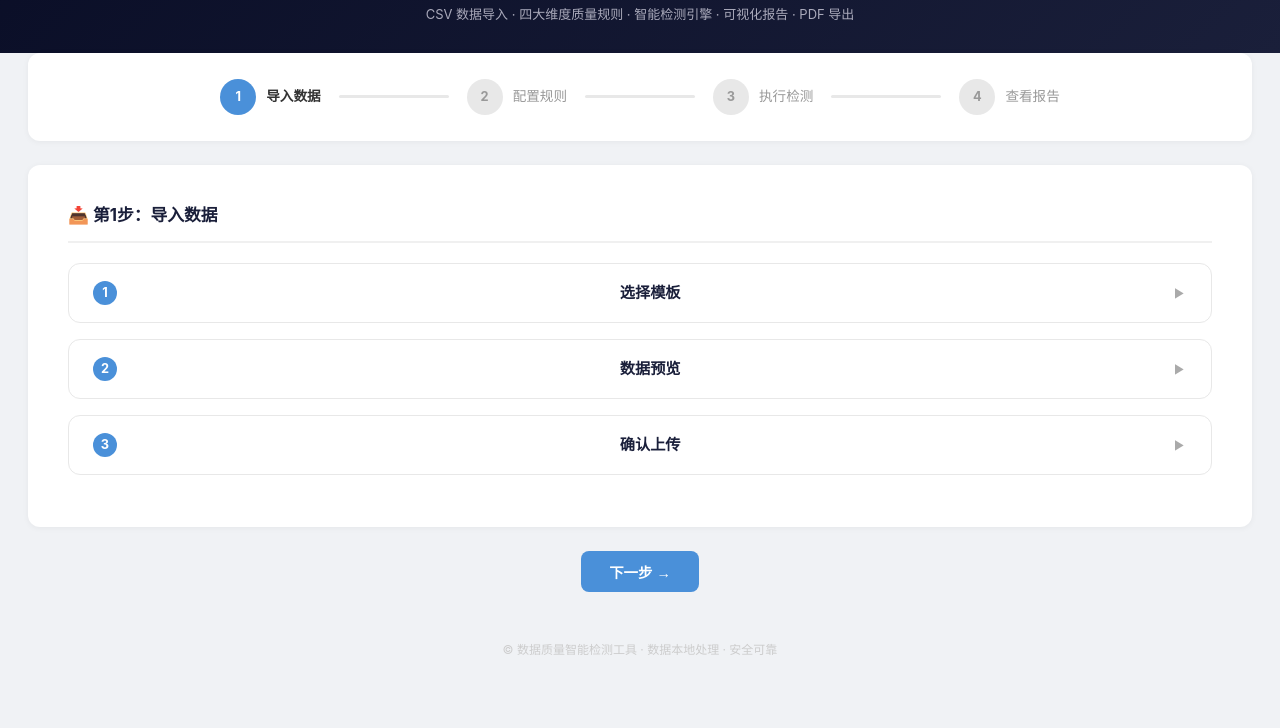
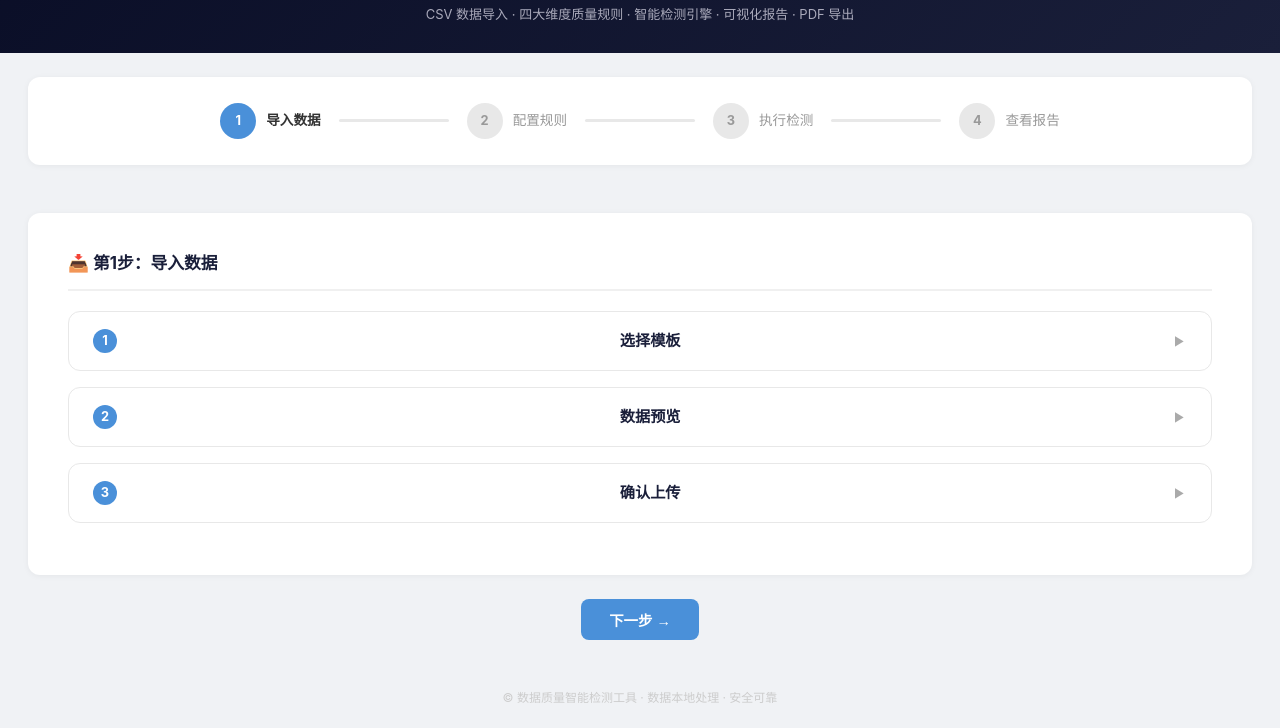
Before and after one commit to yahui7/data-quality-tool, a plain HTML site: page frontend/index.html in a window 1280 px wide. Shown: the part 72-800 px from the top of the page. Drawn offline with Linux system fonts and the light colour scheme; no server answers.

Commit message:
style: add top spacing between header and steps bar

```diff
--- a/frontend/index.html
+++ b/frontend/index.html
@@ -12,7 +12,7 @@ body { font-family: -apple-system, BlinkMacSystemFont, "Segoe UI", "PingFang SC"
 .app-header h1 { font-size: 24px; font-weight: 700; }
 .app-header .subtitle { font-size: 13px; color: #aab; margin-top: 6px; }
 
-.container { max-width: 1440px; margin: 0 auto; padding: 0 28px; }
+.container { max-width: 1440px; margin: 0 auto; padding: 24px 28px 0 28px; }
 
 .steps-bar { background: #fff; border-radius: 12px; padding: 26px 48px; display: flex; align-items: center; justify-content: center; gap: 0; box-shadow: 0 1px 6px rgba(0,0,0,0.05); }
 .steps-spacer { height: 24px; }
```
